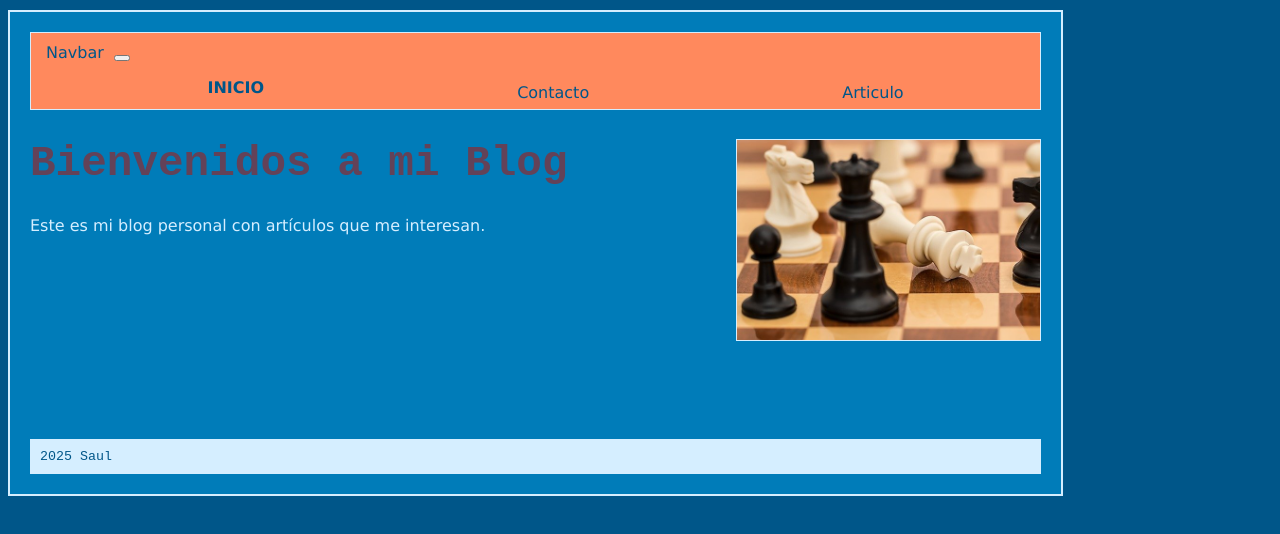
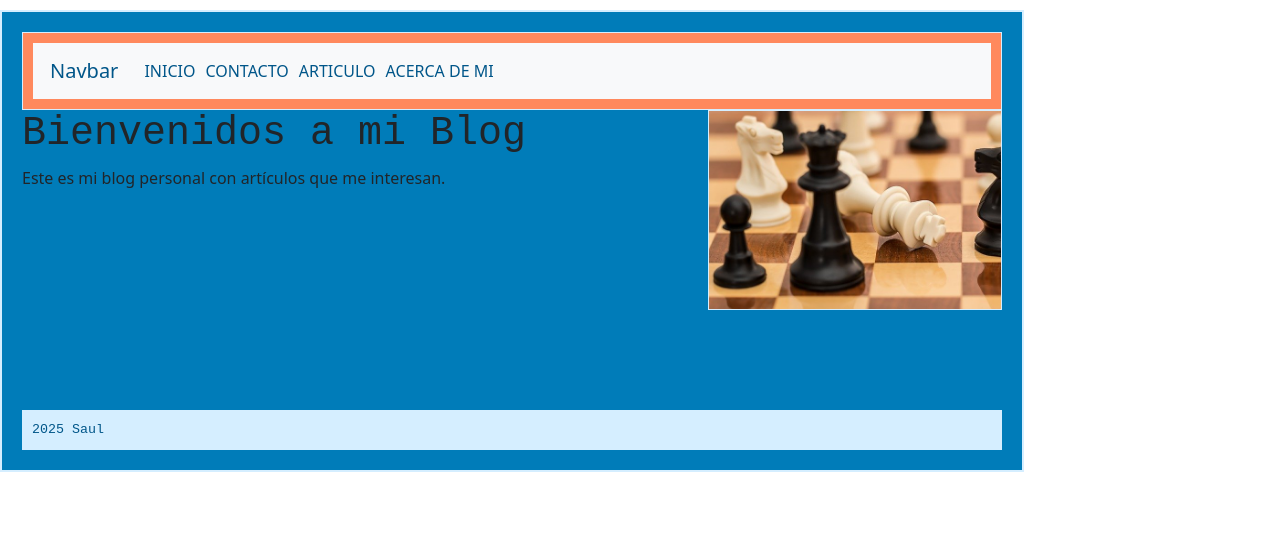
Before and after one commit to 5au109/blog, a plain HTML site: page index.html in a window 1280 px wide. Drawn offline with nearby package versions, Linux system fonts and the light colour scheme.

Commit message:
Add files via upload

```diff
--- a/articulo-1.html
+++ b/articulo-1.html
@@ -4,13 +4,16 @@
 <head>
     <title>El Renacimiento</title>
     <link rel="stylesheet" href="css/estilos.css">
-
+      <link href="https://cdn.jsdelivr.net/npm/bootstrap@5.3.3/dist/css/bootstrap.min.css" rel="stylesheet"
+        integrity="sha384-QWTKZyjpPEjISv5WaRU9OFeRpok6YctnYmDr5pNlyT2bRjXh0JMhjY6hW+ALEwIH" crossorigin="anonymous">
 </head>
 
 <body>
     <div id="contenedor">
-        <header>
             <div id="menu">
+                <script src="https://cdn.jsdelivr.net/npm/bootstrap@5.3.3/dist/js/bootstrap.bundle.min.js"
+                 integrity="sha384-YvpcrYf0tY3lHB60NNkmXc5s9fDVZLESaAA55NDzOxhy9GkcIdslK1eN7N6jIeHz"
+                    crossorigin="anonymous"></script>
                 <nav class="navbar navbar-expand-lg bg-body-tertiary">
                     <div class="container-fluid">
                      <a class="navbar-brand" href="#">Navbar</a>
@@ -23,16 +26,18 @@
                                   <a class="nav-link" href="index.html">INICIO</a>
                               </li>
                              <li class="nav-item">
-                                <a class="nav-link" href="contacto.html">Contacto</a>
+                                <a class="nav-link" href="contacto.html">CONTACTO</a>
                              </li>
                              <li class="nav-item">
-                                <strong><a class="nav-link active" aria-current="page" href="articulo-1.html">ARTÍCULO</a></strong>
+                                <a class="nav-link active" aria-current="page" href="articulo-1.html">ARTÍCULO</a>
+                             </li>
+                             <li class="nav-item">
+                                <a class="nav-link" href="decripcion.html">ACERCA DE MI</a>
                              </li>
                          </ul>
                     </div>
                 </nav>
             </div>
-        </header>
 
         <h1>El Renacimiento</h1>
         <p>
--- a/css/estilos.css
+++ b/css/estilos.css
@@ -59,14 +59,3 @@ img {
     width: 85%;
     text-align: center;
 }
-
-ul {
-display: grid;
-grid-template-columns: auto auto auto;
-grid-template-rows: 5px;
-}
-li {
-display: grid;
-justify-content: center;
-align-items: center;
-}
--- a/index.html
+++ b/index.html
@@ -4,12 +4,17 @@
 <head>
     <title>Blog - Inicio</title>
     <link href="css/estilos.css" rel="stylesheet">
+    <link href="https://cdn.jsdelivr.net/npm/bootstrap@5.3.3/dist/css/bootstrap.min.css" rel="stylesheet"
+        integrity="sha384-QWTKZyjpPEjISv5WaRU9OFeRpok6YctnYmDr5pNlyT2bRjXh0JMhjY6hW+ALEwIH" crossorigin="anonymous">
 </head>
 
 <body>
     <div id="contenedor">
         <header>
             <div id="menu">
+                <script src="https://cdn.jsdelivr.net/npm/bootstrap@5.3.3/dist/js/bootstrap.bundle.min.js"
+                 integrity="sha384-YvpcrYf0tY3lHB60NNkmXc5s9fDVZLESaAA55NDzOxhy9GkcIdslK1eN7N6jIeHz"
+                    crossorigin="anonymous"></script>
                 <nav class="navbar navbar-expand-lg bg-body-tertiary">
                     <div class="container-fluid">
                      <a class="navbar-brand" href="#">Navbar</a>
@@ -21,13 +26,16 @@
                         <div class="collapse navbar-collapse" id="navbarSupportedContent">
                           <ul class="navbar-nav me-auto mb-2 mb-lg-0">
                               <li class="nav-item">
-                                  <strong><a class="nav-link active" aria-current="page" href="index.html">INICIO</a></strong>
+                                  <a class="nav-link active" aria-current="page" href="index.html">INICIO</a>
                               </li>
                              <li class="nav-item">
-                                 <a class="nav-link" href="contacto.html">Contacto</a>
+                                 <a class="nav-link" href="contacto.html">CONTACTO</a>
                              </li>
                              <li class="nav-item">
-                                 <a class="nav-link" href="articulo-1.html">Articulo</a>
+                                 <a class="nav-link" href="articulo-1.html">ARTICULO</a>
+                             </li>
+                             <li class="nav-item">
+                                <a class="nav-link" href="decripcion.html">ACERCA DE MI</a>
                              </li>
                          </ul>
                     </div>
```
Also changed, not shown: contacto.html (+10 -2 lines).
